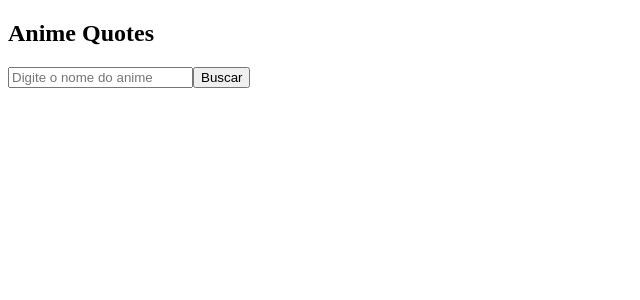
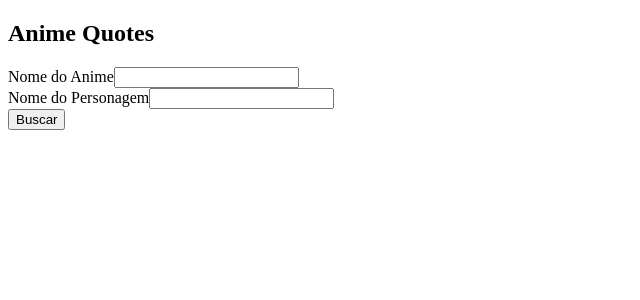
Before and after one commit to MatheusViniciusEngelesberger/projeto_fullstack, a React (Vite) app: page / in a window 1280 px wide. Shown: the top 300 px of the page, without its empty margins (0-640 px from the left). Built offline with nearby package versions, Linux system fonts and the light colour scheme.

Commit message:
hook-formulario

```diff
--- a/package.json
+++ b/package.json
@@ -11,7 +11,8 @@
   },
   "dependencies": {
     "react": "^19.2.5",
-    "react-dom": "^19.2.5"
+    "react-dom": "^19.2.5",
+    "react-hook-form": "^7.73.1"
   },
   "devDependencies": {
     "@eslint/js": "^10.0.1",
--- a/src/components/SearchForm.jsx
+++ b/src/components/SearchForm.jsx
@@ -1,7 +1,54 @@
+import { useForm } from "react-hook-form";
+
 const SearchForm = () => {
+  const {
+    register,
+    handleSubmit,
+    formState: { errors },
+  } = useForm();
+
+  const onSubmit = (data) => {
+    console.log(data);
+  };
+
   return (
-    <form>
-      <input type="text" placeholder="Digite o nome do anime" />
+    <form onSubmit={handleSubmit(onSubmit)}>
+      <div>
+        <label>Nome do Anime</label>
+        <input
+          type="text"
+          {...register("anime", {
+            validate: (value, formValues) => {
+              if (!value && !formValues.character) {
+                return "Preencha pelo menos um campo";
+              }
+              return true;
+            },
+          })}
+        />
+      </div>
+
+      <div>
+        <label>Nome do Personagem</label>
+        <input
+          type="text"
+          {...register("character", {
+            validate: (value, formValues) => {
+              if (!value && !formValues.anime) {
+                return "Preencha pelo menos um campo";
+              }
+              return true;
+            },
+          })}
+        />
+      </div>
+
+      {(errors.anime || errors.character) && (
+        <p>
+          {errors.anime?.message || errors.character?.message}
+        </p>
+      )}
+
       <button type="submit">Buscar</button>
     </form>
   );
```
Also changed, not shown: 1 other file (tests, documents, lock files or other folders).
